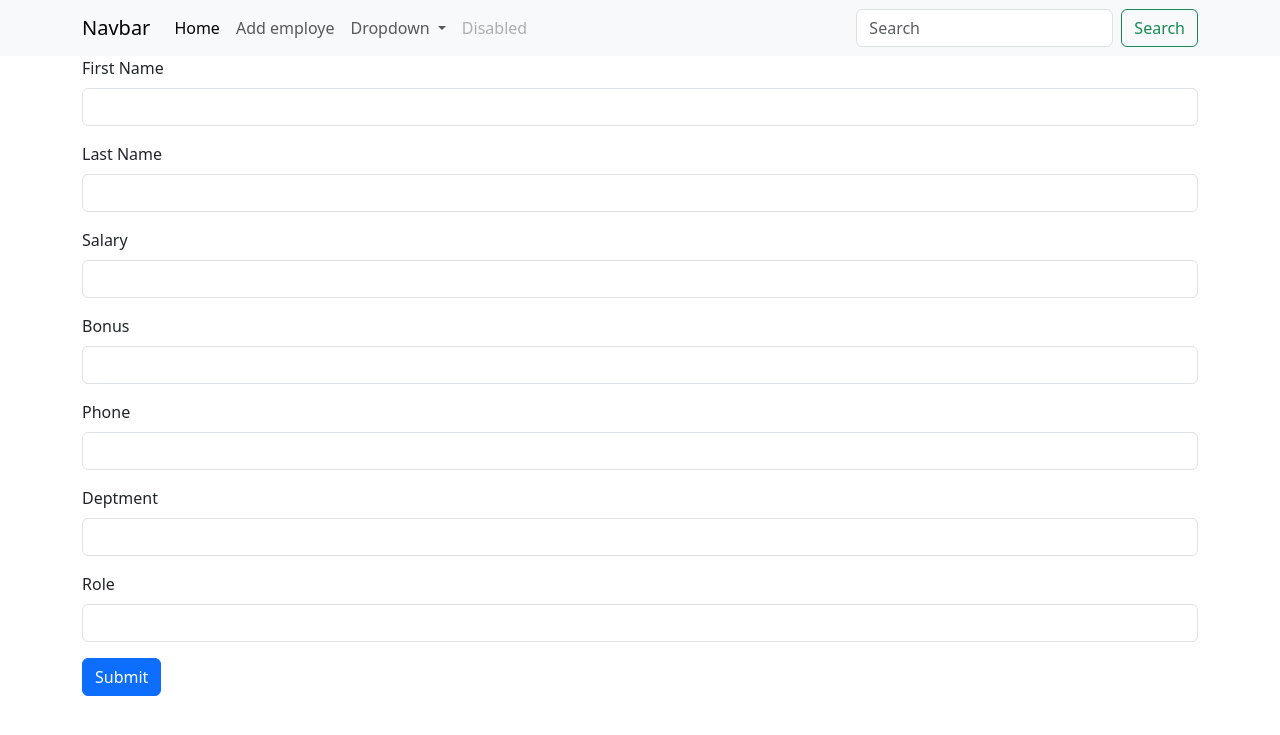
After one commit to mallick-portfolio/django-employe-management, a Django app: page /add-emp/ in a window 1280 px wide. The commit adds this page. Shown: the top 735 px of the page. Run offline with Django 4.2, Linux system fonts and the light colour scheme.

```diff
--- a/emp_app/urls.py
+++ b/emp_app/urls.py
@@ -1,5 +1,7 @@
 from django.urls import path
-from .views import home
+from .views import home, addemploye, deleteEmp
 urlpatterns = [
-    path('', home)
+    path('', home),
+    path('add-emp/', addemploye, name='add-emp'),
+    path('delete-emp/<int:id>/', deleteEmp, name='delete-emp')
 ]
--- a/emp_app/views.py
+++ b/emp_app/views.py
@@ -1,5 +1,5 @@
-from django.shortcuts import render
-from django.http import HttpRequest
+from django.shortcuts import render, redirect
+from django.http import HttpResponse
 from .models import Employe, Role, Dept
 # Create your views here.
 
@@ -13,10 +13,28 @@ def home(request):
     return render(request, 'home.html', context)
 
 
-def get_all_employe(request):
-    emps = Employe.objects.all()
-    context = {
-        "emps": emps
-    }
+def addemploye(request):
+    if request.method == "POST":
+        first_name = request.POST['first_name']
+        last_name = request.POST['last_name']
+        salary = int(request.POST['salary'])
+        bonus = int(request.POST['bonus'])
+        phone = request.POST['phone']
+        dept = int(request.POST['dept'])
 
-    return render(request, 'emps.html', context)
+        role = int(request.POST['role'])
+        department = Dept.objects.get(id=dept)
+        emp_role = Role.objects.get(id=role)
+        new_emp = Employe(first_name=first_name, last_name=last_name,
+                          salary=salary, bonus=bonus, phone=phone, dept=department, role=emp_role, )
+        new_emp.save()
+        return HttpResponse("Employe added successfully")
+    else:
+        return render(request, 'add_emp.html')
+
+
+def deleteEmp(request, id):
+    emp = Employe.objects.filter(id=id).first()
+    emp.delete()
+    return redirect('/')
+    # return HttpResponse("Employee Removed Successfully")
--- /dev/null
+++ b/templates/add_emp.html
@@ -0,0 +1,39 @@
+{% extends 'basic.html' %}
+
+
+{% block body %}
+
+    <form class="container" method="POST">
+        {% csrf_token %}
+        <div class="mb-3">
+            <label class="form-label">First Name</label>
+            <input name='first_name' type="text" class="form-control" >
+        </div>
+        <div class="mb-3">
+            <label class="form-label">Last Name</label>
+            <input name='last_name' type="text" class="form-control" >
+        </div>
+        <div class="mb-3">
+            <label class="form-label">Salary</label>
+            <input name='salary' type="number" class="form-control" >
+        </div>
+        <div class="mb-3">
+            <label class="form-label">Bonus</label>
+            <input name='bonus' type="number" class="form-control" >
+        </div>
+        <div class="mb-3">
+            <label class="form-label">Phone</label>
+            <input name='phone' type="text" class="form-control" >
+        </div>
+        <div class="mb-3">
+            <label class="form-label">Deptment</label>
+            <input name='dept' type="number" class="form-control" >
+        </div>
+        <div class="mb-3">
+            <label class="form-label">Role</label>
+            <input name='role' type="number" class="form-control" >
+        </div>
+
+        <button type="submit" class="btn btn-primary">Submit</button>
+    </form>
+{% endblock body %}
--- a/templates/basic.html
+++ b/templates/basic.html
@@ -30,10 +30,10 @@
         <div class="collapse navbar-collapse" id="navbarSupportedContent">
           <ul class="navbar-nav me-auto mb-2 mb-lg-0">
             <li class="nav-item">
-              <a class="nav-link active" aria-current="page" href="#">Home</a>
+              <a class="nav-link active" aria-current="page" href="/">Home</a>
             </li>
             <li class="nav-item">
-              <a class="nav-link" href="#">Link</a>
+              <a class="nav-link" href="{% url 'add-emp' %}">Add employe</a>
             </li>
             <li class="nav-item dropdown">
               <a
--- a/templates/home.html
+++ b/templates/home.html
@@ -16,6 +16,7 @@
                 <th scope="col">Location</th>
                 <th scope="col">Role</th>
                 <th scope="col">Hired Date</th>
+                <th scope="col">Action</th>
               </tr>
             </thead>
             <tbody>
@@ -31,6 +32,11 @@
                     <td>{{e.dept.location}}</td>
                     <td>{{e.role.name}}</td>
                     <td>{{e.hired_date}}</td>
+                    <td>
+                      <button class="btn btn-primary">
+                        <a href="/delete-emp/{{e.id}}">Delete</a>
+                      </button>
+                    </td>
                 </tr>
               {% endfor %}
 
```
Also changed, not shown: db.sqlite3, templates/emps.html (deleted).
